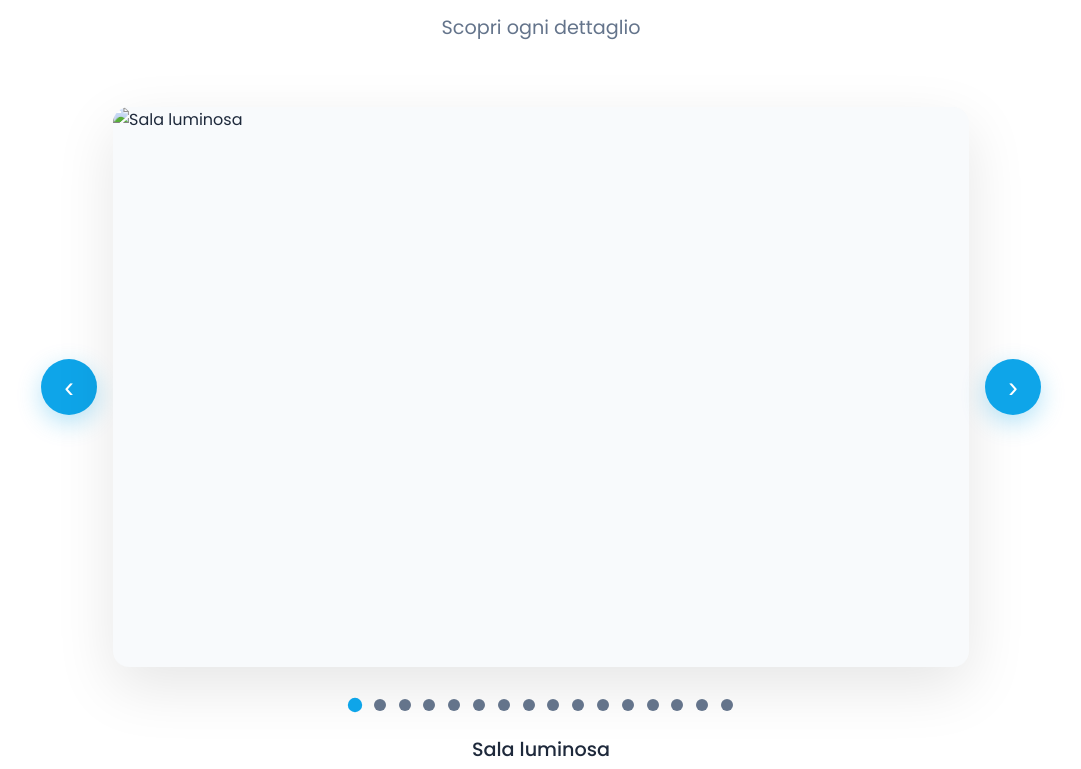
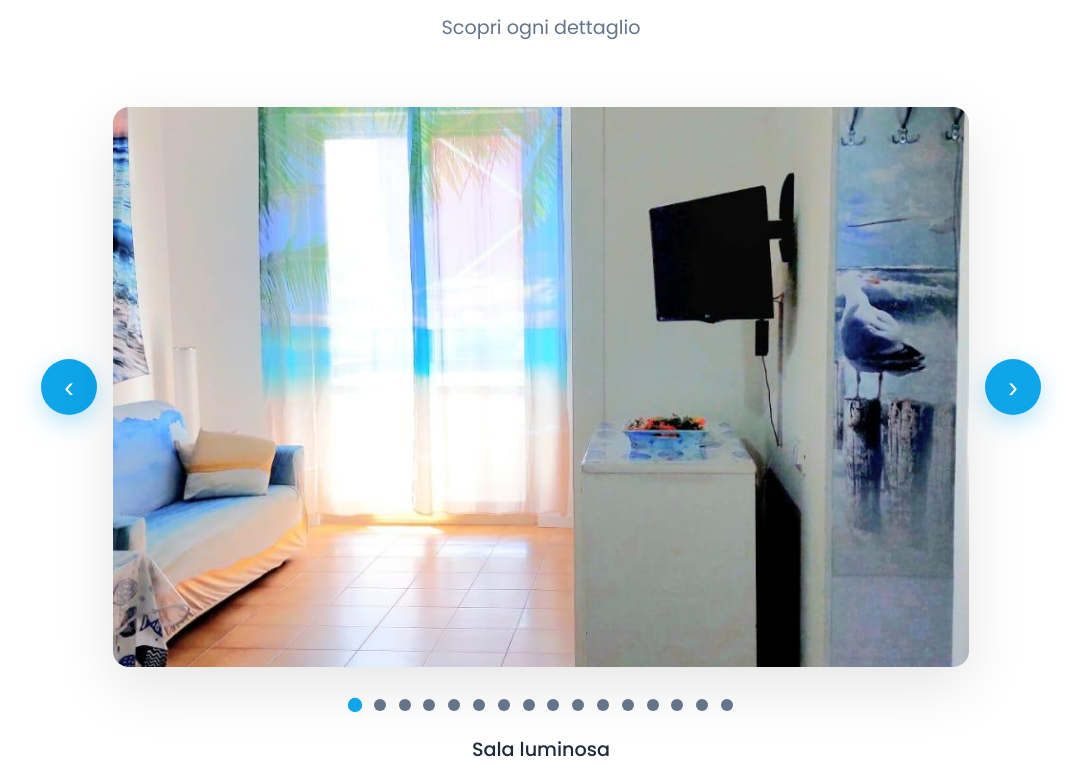
Before and after one commit to gabrjmad/Sitocasa_Mare, a plain HTML site: page index.html in a window 1280 px wide. Shown: the part 1452-2221 px from the top of the page, without its empty margins (99-1180 px from the left). Drawn offline with nearby package versions, Linux system fonts and the light colour scheme.

Commit message:
Update image paths in index.html

```diff
--- a/index.html
+++ b/index.html
@@ -346,7 +346,7 @@
 
   <!-- HERO: PRIMA FOTO FULL SCREEN -->
   <section class="hero" id="home">
-    <img class="hero__img" src="assets/img/1foto_sfondo.jpeg" alt="Foto principale appartamento fronte mare" loading="eager">
+    <img class="hero__img" src="assets/1foto_sfondo.jpeg" alt="Foto principale appartamento fronte mare" loading="eager">
     <div class="hero__hint">
       Scopri la casa<br>
       <small>scorri ↓</small>
@@ -370,7 +370,7 @@
       <button class="carousel__btn" type="button" data-dir="-1" aria-label="Foto precedente">‹</button>
 
       <div class="carousel__viewport">
-        <img id="carouselImage" class="carousel__img" src="assets/img/foto_sala.jpg" alt="Sala" loading="lazy">
+        <img id="carouselImage" class="carousel__img" src="assets/foto_sala.jpg" alt="Sala" loading="lazy">
       </div>
 
       <button class="carousel__btn" type="button" data-dir="1" aria-label="Foto successiva">›</button>
@@ -424,7 +424,7 @@
     <p class="subtitle">Martinsicuro (TE) - fronte mare</p>
 
     <div class="map-container">
-      <img class="map__img" src="assets/img/immagine_posizione.png" alt="Mappa posizione Martinsicuro" loading="lazy">
+      <img class="map__img" src="assets/immagine_posizione.png" alt="Mappa posizione Martinsicuro" loading="lazy">
       <div class="map__pin" aria-label="La nostra posizione" title="Qui siamo noi!"></div>
     </div>
   </section>
@@ -455,32 +455,32 @@
     // CAROUSEL - foto ordinate: SALA → CUCINA → TERRAZZO → BAGNO → KIT
     const slides = [
       // SALA
-      { src: "assets/img/foto_sala.jpg", caption: "Sala luminosa" },
-      { src: "assets/img/foto_sala_tv.jpeg", caption: "Sala con Smart TV" },
-      { src: "assets/img/foto_tavolo_e_sala.jpeg", caption: "Zona pranzo sala" },
-      { src: "assets/img/appendipanni.jpeg", caption: "Ingresso appendipanni" },
+      { src: "assets/foto_sala.jpg", caption: "Sala luminosa" },
+      { src: "assets/foto_sala_tv.jpeg", caption: "Sala con Smart TV" },
+      { src: "assets/foto_tavolo_e_sala.jpeg", caption: "Zona pranzo sala" },
+      { src: "assets/appendipanni.jpeg", caption: "Ingresso appendipanni" },
 
       // CUCINA
-      { src: "assets/img/cucina.jpeg", caption: "Cucina attrezzata" },
-      { src: "assets/img/cucina2.jpeg", caption: "Cucina dettaglio" },
-      { src: "assets/img/cucina3.jpeg", caption: "Cucina piano lavoro" },
-      { src: "assets/img/foto_tavolo_cucina.jpeg", caption: "Tavolo cucina" },
+      { src: "assets/cucina.jpeg", caption: "Cucina attrezzata" },
+      { src: "assets/cucina2.jpeg", caption: "Cucina dettaglio" },
+      { src: "assets/cucina3.jpeg", caption: "Cucina piano lavoro" },
+      { src: "assets/foto_tavolo_cucina.jpeg", caption: "Tavolo cucina" },
 
       // TERRAZZO
-      { src: "assets/img/foto_terrazzo.jpeg", caption: "Terrazzo vista mare" },
-      { src: "assets/img/foto_vista_terrazzo.jpeg", caption: "Vista dal terrazzo" },
+      { src: "assets/foto_terrazzo.jpeg", caption: "Terrazzo vista mare" },
+      { src: "assets/foto_vista_terrazzo.jpeg", caption: "Vista dal terrazzo" },
 
       // BAGNO
-      { src: "assets/img/bagno1.jpeg", caption: "Bagno moderno" },
-      { src: "assets/img/bagno2.jpeg", caption: "Bagno doccia" },
-      { src: "assets/img/bagno3.jpeg", caption: "Bagno sanitari" },
+      { src: "assets/bagno1.jpeg", caption: "Bagno moderno" },
+      { src: "assets/bagno2.jpeg", caption: "Bagno doccia" },
+      { src: "assets/bagno3.jpeg", caption: "Bagno sanitari" },
 
       // KIT
-      { src: "assets/img/kit_benvenuto.jpeg", caption: "Kit di benvenuto" },
+      { src: "assets/kit_benvenuto.jpeg", caption: "Kit di benvenuto" },
 
       // EXTRA
-      { src: "assets/img/camera matrimoniale.jpeg", caption: "Camera matrimoniale" },
-      { src: "assets/img/foto_ingresso.jpeg", caption: "Ingresso generale" }
+      { src: "assets/camera matrimoniale.jpeg", caption: "Camera matrimoniale" },
+      { src: "assets/foto_ingresso.jpeg", caption: "Ingresso generale" }
     ];
 
     let currentSlide = 0;
```
